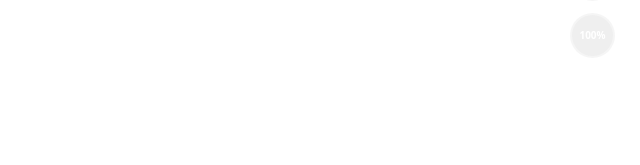
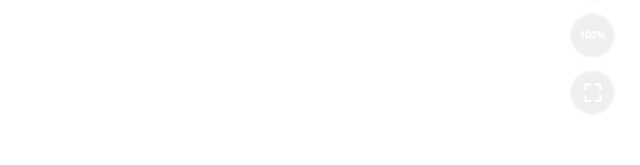
Before and after one commit to nhannguyenalien/tbpri, a Next.js app: page /1 in a window 1280 px wide. Shown: the part 126-291 px from the top of the page, without its empty margins (640-1280 px from the left). Built offline with nearby package versions, Linux system fonts and the light colour scheme; no server answers; the database is empty.

Commit message:
add function full screen

```diff
--- a/pages/[id].js
+++ b/pages/[id].js
@@ -45,6 +45,12 @@
 const board = document.getElementById('display-board');
 if (board) board.style.zoom = next;
 };
+
+const fullScreen = () => {
+  document.documentElement.requestFullscreen();
+};
+
+
 
 // --- LOGIC 3: TIMER RELOAD ---
 useEffect(() => {
@@ -230,6 +236,7 @@
 const board = document.getElementById('display-board');
 if (board) board.style.zoom = 1;
 }} style={{ ...btnStyle, fontSize: '10px' }}>100%</button>
+<button onClick={fullScreen} style={btnStyle}>⛶</button>
 </div>
 
 {/* VÙNG HIỂN THỊ CHÍNH */}
```
